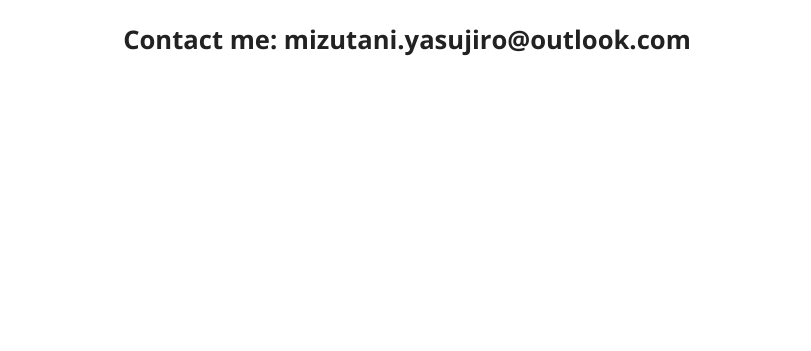
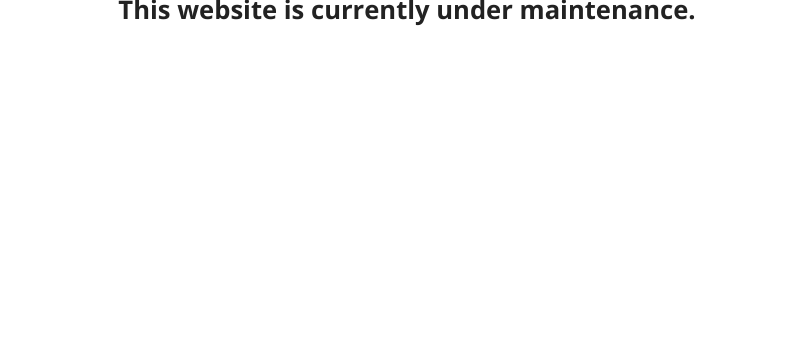
Before and after one commit to mizutani-yasujiro/mizutani-yasujiro.github.io, a plain HTML site: page index.html in a window 1280 px wide. Shown: the part 449-800 px from the top of the page, without its empty margins (241-1052 px from the left). Drawn offline with nearby package versions, Linux system fonts and the light colour scheme.

Commit message:
remove contact info

```diff
--- a/index.html
+++ b/index.html
@@ -83,7 +83,6 @@
                     <!-- Place your content here to have it be centered vertically and horizontally  -->
                     <h1>COMING SOON</h1>
                     <p>This website is currently under maintenance.</p>
-                    <p>Contact me: mizutani.yasujiro@outlook.com</p>
                 </div>
             </div>
         </div>
```
